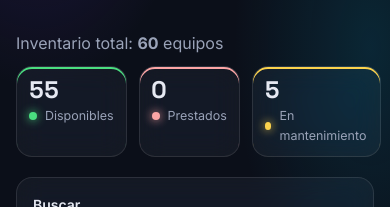
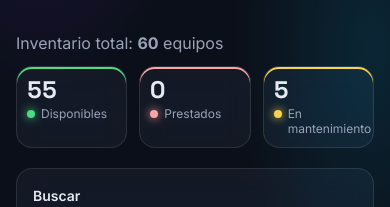
Before and after one commit to GojoSatorouXD/prestamos-equipos-react, a React (Vite) app: page /equipos in a window 390 px wide. Shown: the part 206-413 px from the top of the page. Built offline with nearby package versions, Linux system fonts and the light colour scheme; no server answers.

Commit message:
Ajuste responsive: los contadores de estado caben en celular sin scroll horizontal

```diff
--- a/src/components/equipos/ContadorEstados.css
+++ b/src/components/equipos/ContadorEstados.css
@@ -10,7 +10,8 @@
 /* Tres tarjetas de vidrio, una por estado */
 .contador-lista {
   display: grid;
-  grid-template-columns: repeat(3, 1fr);
+  /* minmax(0, 1fr): las columnas pueden encogerse en pantallas angostas */
+  grid-template-columns: repeat(3, minmax(0, 1fr));
   gap: 12px;
   list-style: none;
   margin: 0;
@@ -64,14 +65,23 @@
 
 @media (max-width: 520px) {
   .contador-tarjeta {
-    padding: 10px 12px;
+    padding: 10px;
   }
 
   .contador-numero {
     font-size: 1.5rem;
   }
 
+  /* En celular el texto puede partirse en dos líneas ("En / mantenimiento") */
   .contador-texto {
-    font-size: 0.78rem;
+    align-items: flex-start;
+    gap: 6px;
+    font-size: 0.75rem;
+    line-height: 1.3;
+  }
+
+  .contador-punto {
+    flex-shrink: 0;
+    margin-top: 4px;
   }
 }
```
